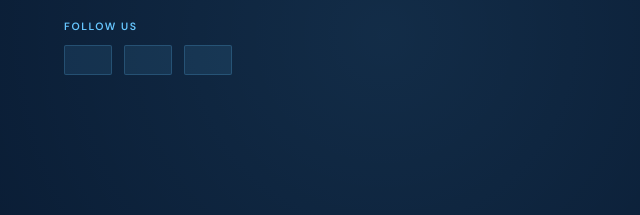
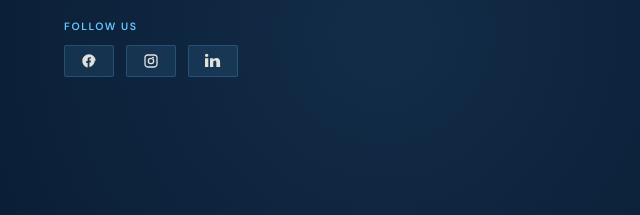
Before and after one commit to levygaeln-ux/ARISE-Initiative-Burundi, a plain HTML site: page index.html in a window 1280 px wide. Shown: the part 7602-7817 px from the top of the page, 0-640 px from the left. Drawn offline with nearby package versions, Linux system fonts and the light colour scheme.

Commit message:
Fix HTML structure and add social media icons

```diff
--- a/index.html
+++ b/index.html
@@ -580,18 +580,27 @@
         <h4>Follow Us</h4>
        <div class="social-links">
   <a href="https://www.facebook.com/profile.php?id=61584829377472" target="_blank" class="social-link">
-            <svg width="14" height="14" fill="currentColor" viewBox="0 0 24 24">
-          Facebook
+    <!-- Facebook icon -->
+       <svg width="16" height="16" viewBox="0 0 24 24" fill="currentColor">
+      <path d="M22 12c0-5.52-4.48-10-10-10S2 6.48 2 12c0 4.84 3.44 8.86 8 9.8v-6.93H7.9v-2.87H10V9.41c0-2.07 1.23-3.22 3.11-3.22.9 0 1.84.16 1.84.16v2.02h-1.04c-1.03 0-1.35.64-1.35 1.29v1.55h2.3l-.37 2.87h-1.93v6.93c4.56-.94 8-4.96 8-9.8z"/>
+    </svg>
   </a>
+
   <a href="https://www.instagram.com/arise20252025/?hl=en" target="_blank" class="social-link">
-            <svg width="14" height="14" fill="currentColor" viewBox="0 0 24 24">
+    <!-- Instagram icon -->
+       <svg width="16" height="16" viewBox="0 0 24 24" fill="currentColor">
+      <path d="M7 2C4.24 2 2 4.24 2 7v10c0 2.76 2.24 5 5 5h10c2.76 0 5-2.24 5-5V7c0-2.76-2.24-5-5-5H7zm10 2c1.65 0 3 1.35 3 3v10c0 1.65-1.35 3-3 3H7c-1.65 0-3-1.35-3-3V7c0-1.65 1.35-3 3-3h10zm-5 3a5 5 0 100 10 5 5 0 000-10zm0 2a3 3 0 110 6 3 3 0 010-6zm4.5-2a1.5 1.5 0 11-3.001-.001A1.5 1.5 0 0116.5 7z"/>
+    </svg>
+  </a>
 
-          </a>
   <a href="https://www.linkedin.com/in/arise-initiative-1762203b5/" target="_blank" class="social-link">
-            <svg width="14" height="14" fill="currentColor" viewBox="0 0 24 24">
-          LinkdIn
+    <!-- LinkedIn icon -->
+   <svg width="16" height="16" viewBox="0 0 24 24" fill="currentColor">
+      <path d="M4.98 3.5C4.98 4.88 3.87 6 2.5 6S0 4.88 0 3.5 1.12 1 2.5 1 4.98 2.12 4.98 3.5zM0 8h5v13H0V8zm7.5 0h4.7v1.8h.07c.65-1.2 2.24-2.46 4.6-2.46 4.9 0 5.8 3.23 5.8 7.4V21H17v-6.4c0-1.53-.03-3.5-2.13-3.5-2.13 0-2.46 1.66-2.46 3.38V21H7.5V8z"/>
+    </svg>
   </a>
 </div>
+
       </div>
     </div>
     <div class="contact-message">
```
Lines whose indentation alone changed are shown as unchanged.
